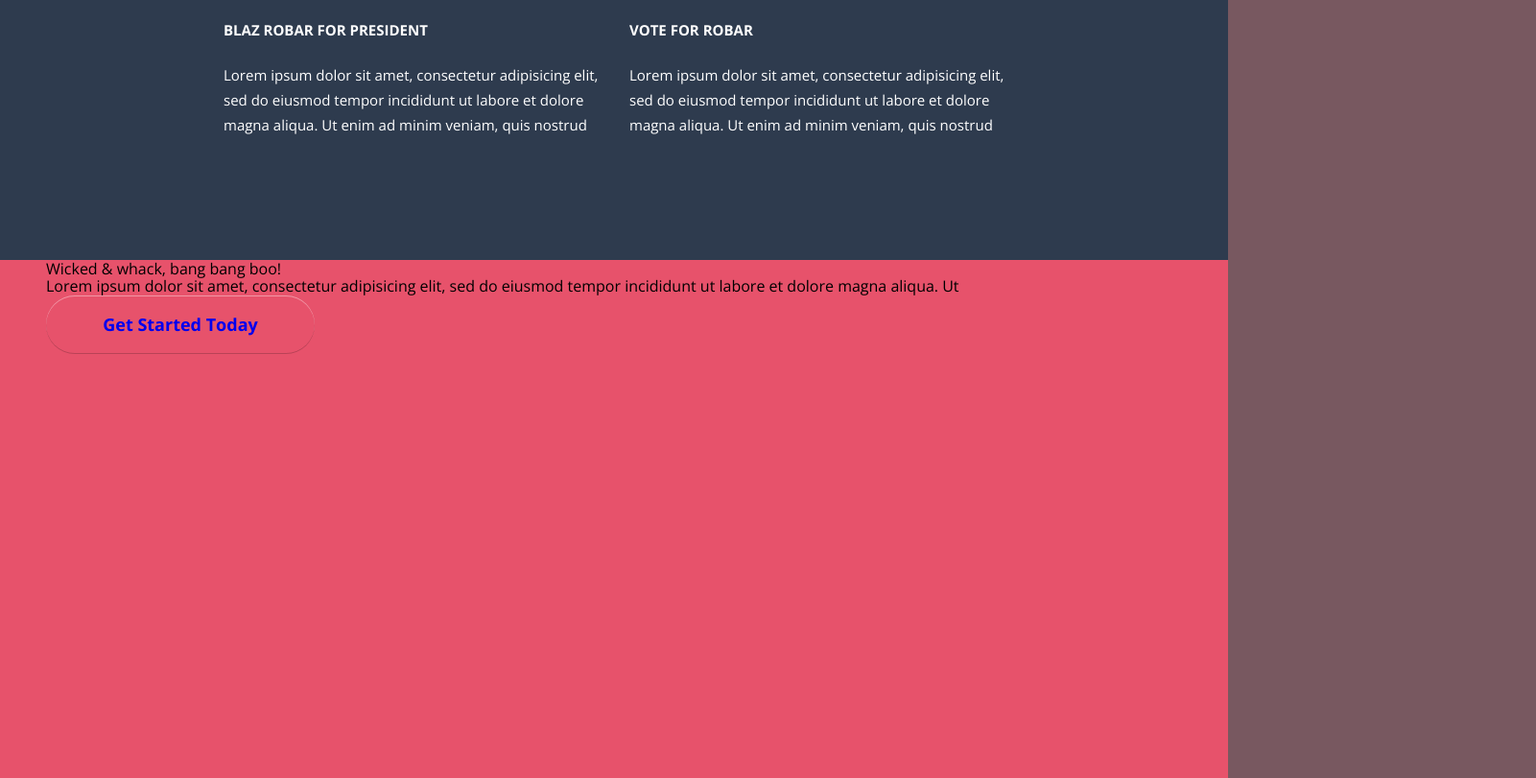
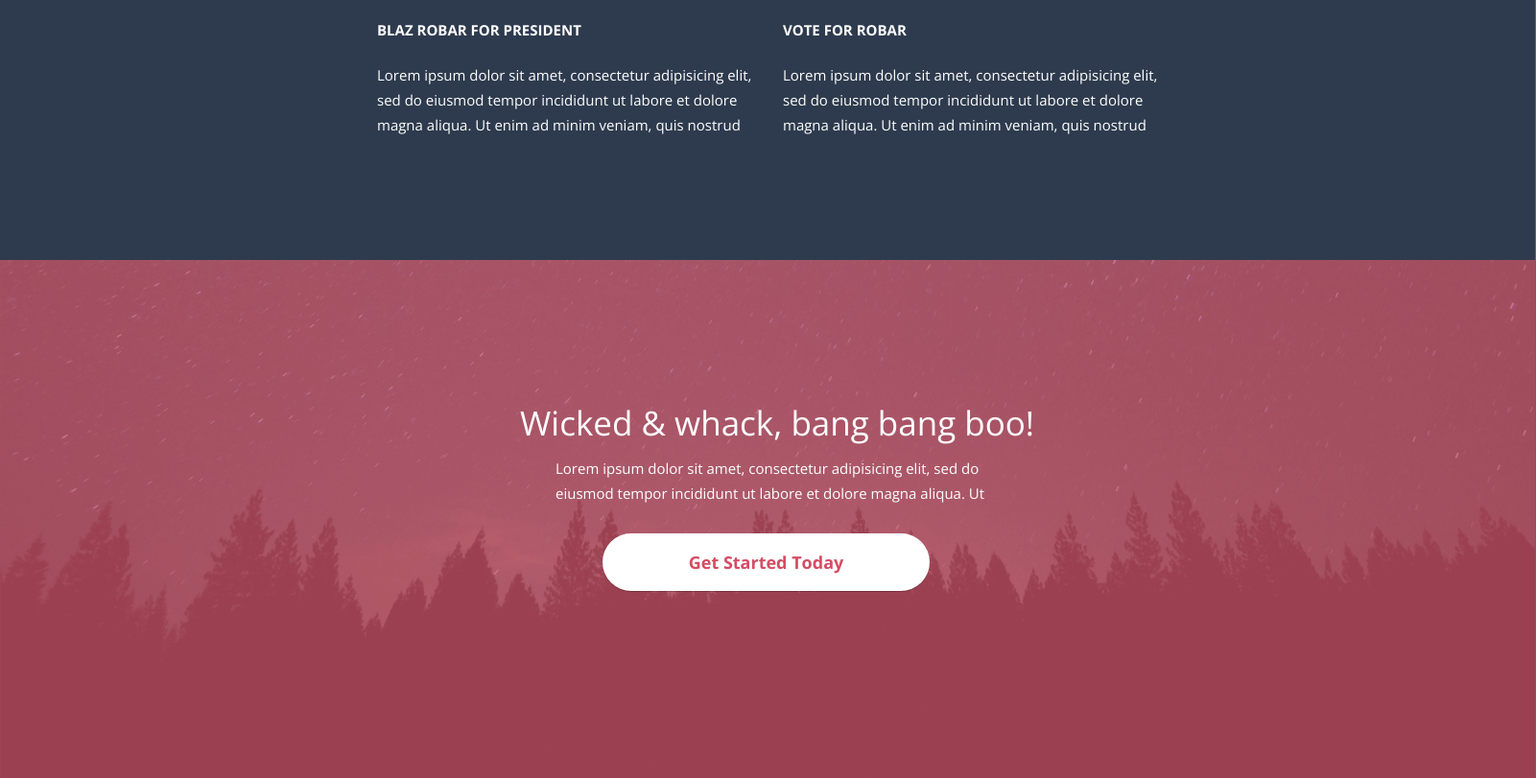
Before and after one commit to center-1/pex, a plain HTML site: page index.html in a window 1280 px wide. Shown: the part 1119-1930 px from the top of the page at 96% size, 1601 px wide, since content can reach past the window. Drawn offline with nearby package versions, Linux system fonts and the light colour scheme.

Commit message:
блок div "started" готов

```diff
--- a/css/style.css
+++ b/css/style.css
@@ -1,13 +1,12 @@
 body {
   font-family: 'Open Sans', sans-serif;
-}
-.body-bg {
-  height: 990px;
+  width: 1600px;
+  margin: 0 auto;
   background-color: #785860;
-  background-image: url("../img/bg_header.png");
+  background-image: url("../img/header_bg.png");
   background-repeat: no-repeat;
-  background-position: 102px -97px;
-  background-size: cover;
+  background-position: top center;
+  background-size: 1600px 893px;
 }
 .container {
 	width: 1184px;
@@ -29,11 +28,12 @@ body {
   position: relative;
   min-height: 107px;
 }
-.header-line::after {
+.main-header::after {
   content: "";
   position: absolute;
-  top: 103px;
-  width: 100%;
+  top: 102px;
+  left: -207px;
+  width: 1600px;
   border-bottom: 1px solid rgb(53, 39, 49, 0.2);
 }
 .logo {
@@ -169,9 +169,33 @@ body {
   margin-top: 45px;
 }
 .started {
-  background-color: #e7526b;
+  background-color: #c15065;
+  background-image: url("../img/started_bg.png");
+  background-repeat: no-repeat;
   min-height: 540px;
 }
-.started p {
+.started-inner {
+  width: 550px;
+  padding: 140px 334px;
+}
+.started-inner p:first-child {
   margin: 0;
+  color: #ffffff;
+  font-size: 35px;
+  font-weight: 300;
+  line-height: 60.05px;
 }
+.started-inner p + p {
+  margin: 4px 37px;
+  width: 450px;
+  color: #ffffff;
+  font-size: 15px;
+  font-weight: 400;
+  line-height: 26px;
+}
+.button-started {
+  margin: 25px 86px;
+  width: 341px;
+  background-color: #ffffff;
+  color: #d54c63;
+}
--- a/index.html
+++ b/index.html
@@ -7,7 +7,7 @@
     <link rel="stylesheet" href="css/normalize.css">
     <link rel="stylesheet" href="css/style.css">		<!-- .min -->
   </head>
-  <body class="body-bg">
+  <body>
     <header class="main-header container">
       <div class="logo">
         <img src="img/logo.png" alt="Pex" title="«Pex»" width="182" height="20">
@@ -27,14 +27,13 @@
         </form>
       </div>
     </header>
-    <div class="header-line"></div>
     <main>
       <h1 class="visually-hidden">Landing page «Pex»</h1>
       <div class="wrapper">
         <div class="container">
           <div class="wrapper-inner">
             <h2>Designs your eyeballs will thank you for</h2>
-            <a class="button button-wrapper" href="#">Get Started Today</a>
+            <a class="button button-wrapper" href="#GetStarted">Get Started Today</a>
             <p>Lorem ipsum dolor sit amet, consectetur</p>
           </div>
         </div>
@@ -65,9 +64,11 @@
 
       <div class="started">
         <div class="container">
-          <p>Wicked & whack, bang bang boo!</p>
-          <p>Lorem ipsum dolor sit amet, consectetur adipisicing elit, sed do eiusmod tempor incididunt ut labore et dolore magna aliqua. Ut</p>
-          <a class="button button-started" href="#">Get Started Today</a>
+          <div class="started-inner">
+            <p>Wicked & whack, bang bang boo!</p>
+            <p>Lorem ipsum dolor sit amet, consectetur adipisicing elit, sed do eiusmod tempor incididunt ut labore et dolore magna aliqua. Ut</p>
+            <a class="button button-started" href="#GetStarted">Get Started Today</a>
+          </div>
         </div>
       </div>
 
```
Also changed, not shown: img/bg_header.png (deleted), img/header_bg.png (added), img/started_bg.png (added).
